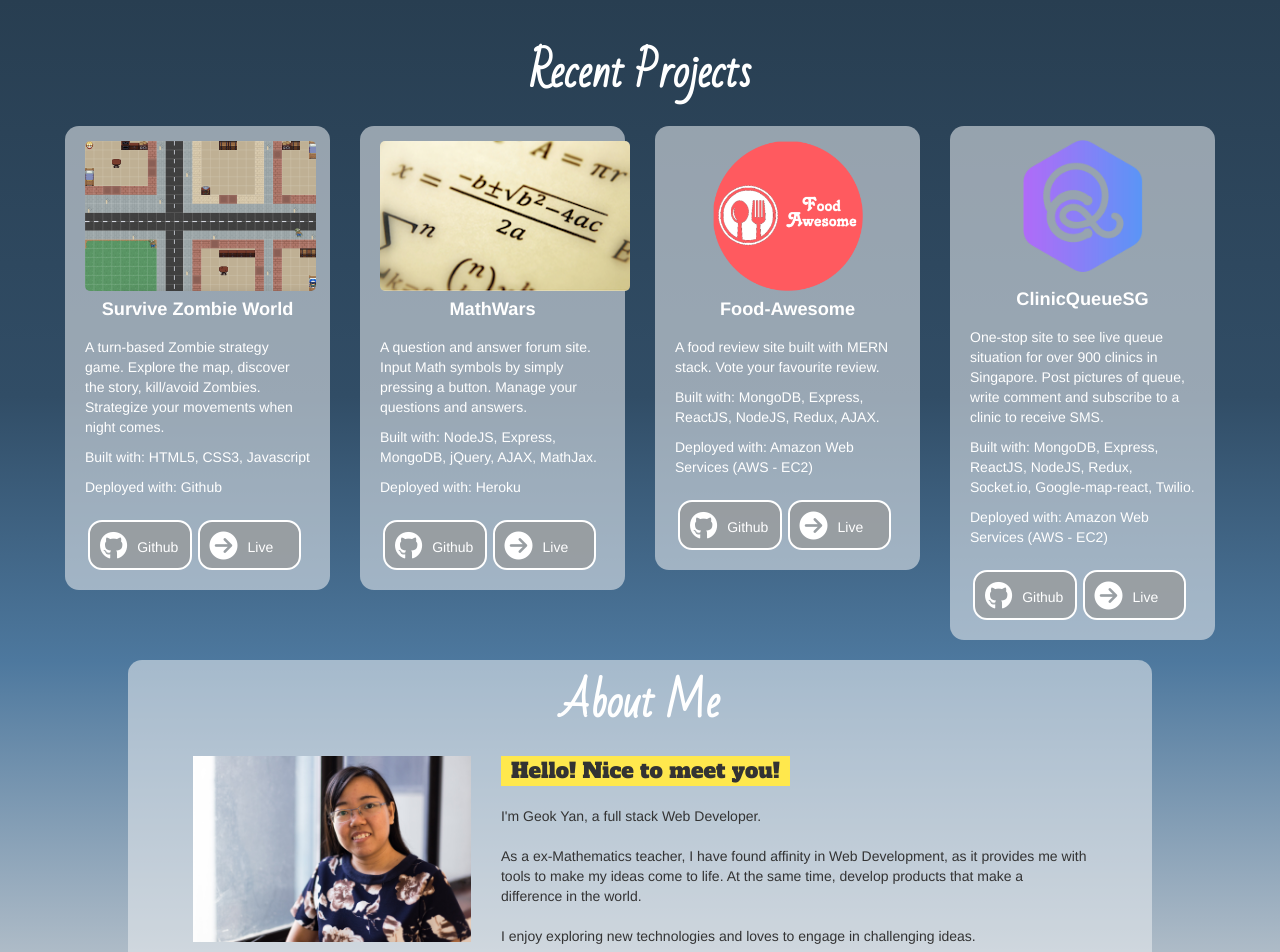
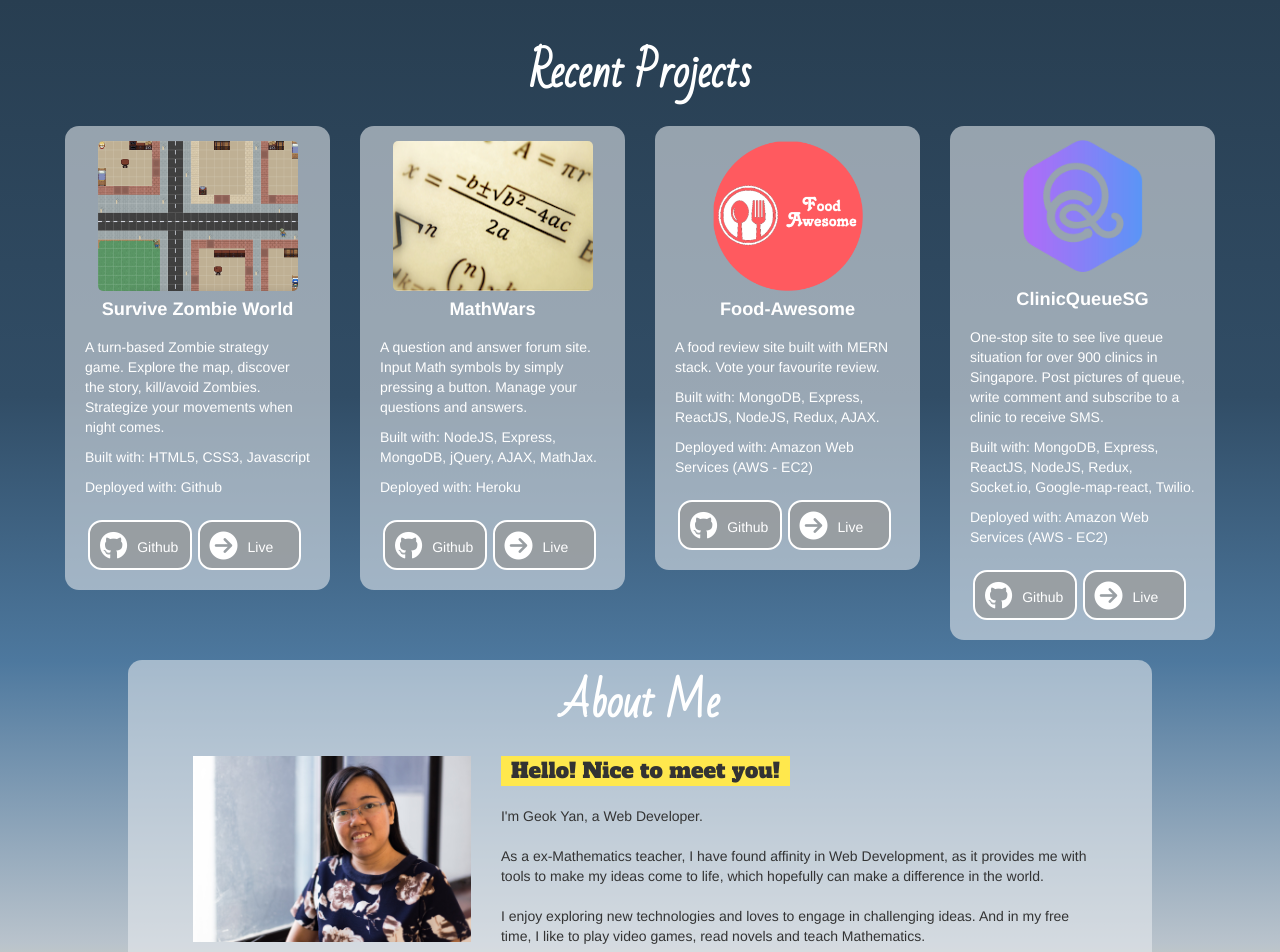
Before and after one commit to Wiz1221/Portfolio, a React (Create React App) app: page / in a window 1280 px wide. Shown: the part 800-1752 px from the top of the page. Built offline with nearby package versions, Linux system fonts and the light colour scheme.

Commit message:
changed project-container style

```diff
--- a/src/components/App/App.css
+++ b/src/components/App/App.css
@@ -47,6 +47,7 @@ html, body{
   display: inline-block;
   /*background-color: green;*/
   -webkit-transform: translateX(-50%) translateY(-50%);
+      -moz-transform: translateX(-50%) translateY(-50%);
       -ms-transform: translateX(-50%) translateY(-50%);
           transform: translateX(-50%) translateY(-50%);
 }
@@ -144,7 +145,7 @@ border-top-right-radius: 1em;*/
   padding-right: 20px;
   margin-bottom: 20px;;
   color: white;
-  max-height: 520px;
+  /*max-height: 520px;*/
   border-radius: 1em;
 }
 
@@ -343,3 +344,9 @@ a.project-link:hover{
     font-size: 3em;
   }
 }
+
+@media only screen and (min-width:1032px) and (max-width:1350px){
+  .project-image{
+    max-width: 200px;
+  }
+}
--- a/src/components/Profile.js
+++ b/src/components/Profile.js
@@ -19,19 +19,14 @@ class Profile extends Component{
           </div>
           <p className="profile-description-content">
             <br></br>
-            I'm Geok Yan, a full stack Web Developer.
+            I'm Geok Yan, a Web Developer.
             <br></br>
             <br></br>
             As a ex-Mathematics teacher, I have found affinity in Web Development,
-            as it provides me with tools to make my ideas come to life. At the same time,
-            develop products that make a difference in the world.
+            as it provides me with tools to make my ideas come to life, which hopefully can make a difference in the world.
             <br></br>
             <br></br>
-            I enjoy exploring new technologies and loves to engage in challenging ideas.
-            <br></br>
-            <br></br>
-            In my free time, I like to play video games, read novels and teach Mathematics.
-            My dream is build an App that will make Mathematics fun and engaging.
+            I enjoy exploring new technologies and loves to engage in challenging ideas. And in my free time, I like to play video games, read novels and teach Mathematics.
           </p>
           <nav>
           <p>Find me at : </p>
```
